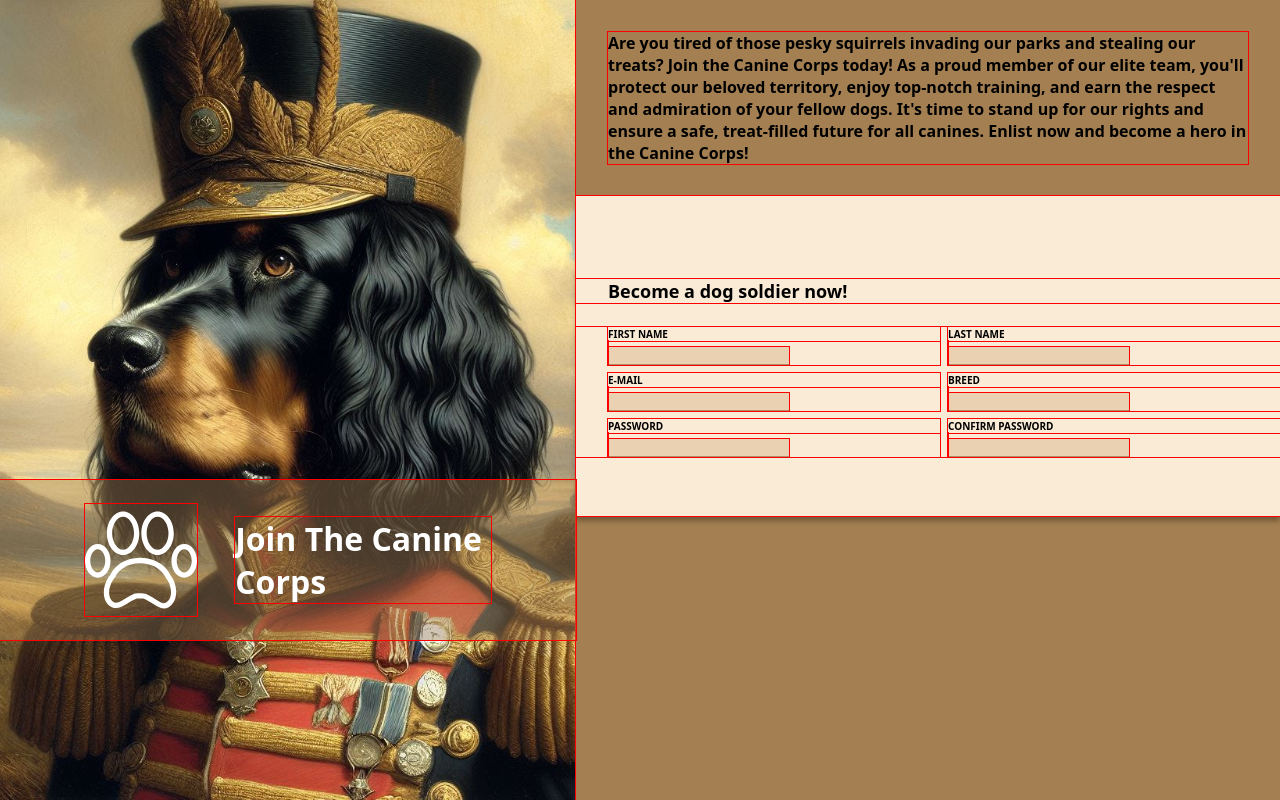
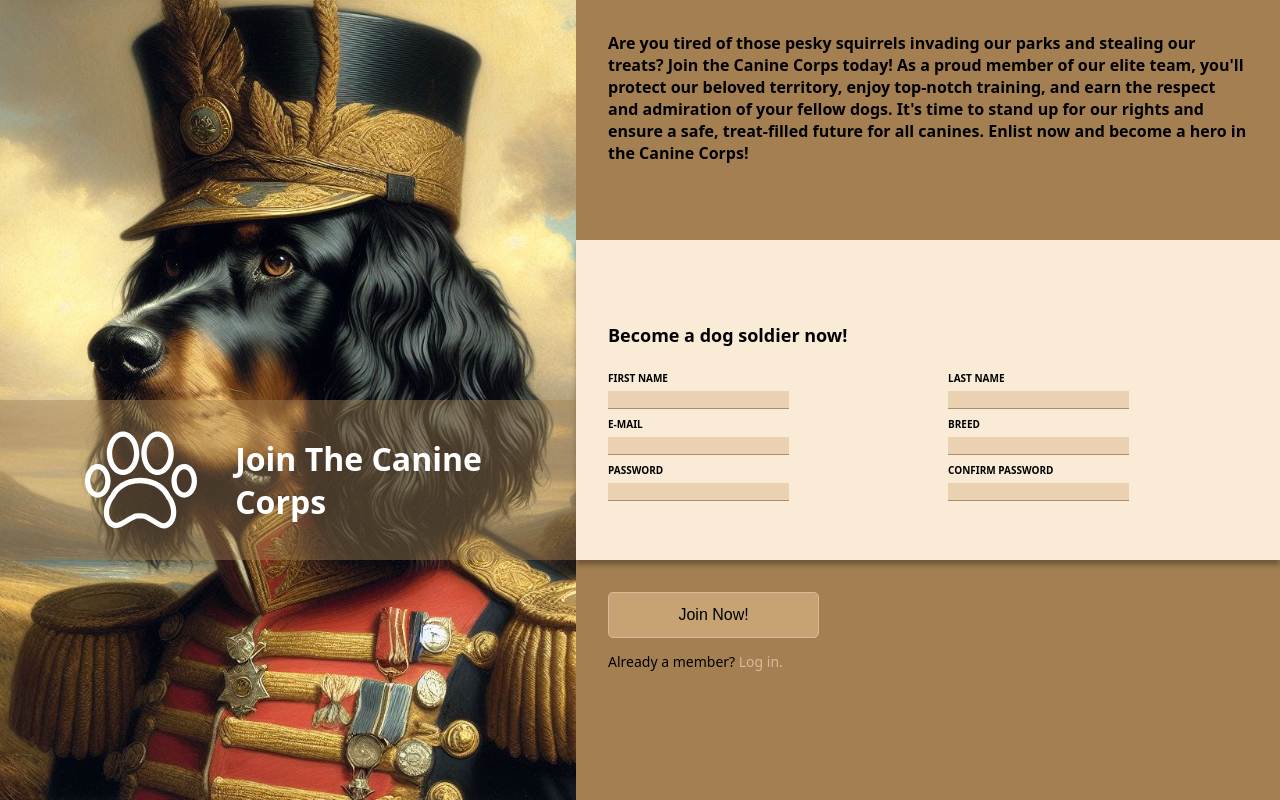
Before and after one commit to lrnzdmd/signup, a plain HTML site: page index.html in a window 1280 px wide. Drawn offline with Linux system fonts and the light colour scheme.

Commit message:
added javascript to connect button to form and check validity

```diff
--- a/index.html
+++ b/index.html
@@ -4,6 +4,7 @@
     <meta charset="UTF-8">
     <meta name="viewport" content="width=device-width, initial-scale=1.0">
     <link rel="stylesheet" href="./style.css">
+    <script src="./script.js" defer></script>
     <title>Sign Up!</title>
 </head>
 <body>
@@ -14,14 +15,16 @@
         </div>
     </div>
     <div class="formside">
+        <div class="formouterup">
         <h4>Are you tired of those pesky squirrels invading our parks and stealing our treats?
             Join the Canine Corps today! As a proud member of our elite team, you'll protect our
             beloved territory, enjoy top-notch training, and earn the respect and admiration of your
              fellow dogs. It's time to stand up for our rights and ensure a safe, treat-filled future
               for all canines. Enlist now and become a hero in the Canine Corps!</h4>
-        <div class="forminput">
+             </div>
+             <div class="forminput">
             <h4>Become a dog soldier now!</h4>
-            <form action="signup" method="post">
+            <form action="signup" method="post" id="form">
                 <div class="inputfield">
                     <p>FIRST NAME</p>
                 <label for="firstname"></label>
@@ -54,6 +57,10 @@
                     </div>
             </form>
         </div>
+        <div class="formouterup">
+            <button type="submit" id="submit">Join Now!</button>
+            <p>Already a member? <a>Log in.</a></p>
+        </div>
     </div>
 
 </body>
--- /dev/null
+++ b/script.js
@@ -0,0 +1,17 @@
+document.addEventListener("DOMContentLoaded", function(){
+    let submitbutton = document.getElementById("submit");
+    submitbutton.addEventListener("click", function (){
+        submitForm()
+    });
+
+});
+
+function submitForm() {
+    let form = document.getElementById("form");
+    if (form.checkValidity()) {
+        form.submit();
+    }
+    else {
+        alert("Please fill out all the required fields correctly")
+    }
+}
--- a/style.css
+++ b/style.css
@@ -1,9 +1,10 @@
-* {outline: 1px solid red;}
+
 
 body {
     font-family: system-ui, -apple-system, BlinkMacSystemFont, 'Segoe UI', Roboto, Oxygen, Ubuntu, Cantarell, 'Open Sans', 'Helvetica Neue', sans-serif;
     margin: 0px;
     padding: 0px;
+    height: 100vh;
     display: flex;
 }
 
@@ -18,7 +19,7 @@ body {
 }
 
 .logobar {
-    transform: translateY(20vh);
+    transform: translateY(10vh);
     display: flex;
     justify-content: center;
     align-items: center;
@@ -46,12 +47,38 @@ body {
     flex-direction: column;
     font-size: 18px;
 }
-.formside > h4 {
+.formouterup {
+    margin:0;
+    height: 30vh;
+    display: flex;
+    flex-direction: column;
+}
+.formouterup button {
+    font-size: 16px;
+    border-radius: 5px;
+    padding: 0.8rem 2rem 0.8rem 2rem;
+    width: 30%;
+    border: 1px solid rgb(218, 184, 156);
+    background-color: rgba(212, 175, 126, 0.747);
+    margin-top: 2rem;
+    margin-left: 2rem;
+}
+
+.formouterup p {
+    margin-left: 2rem;
+    font-size: 14px;
+}
+.formouterup a {
+    color:rgb(218, 184, 156);
+}
+
+.formside > h4 , .formouterup h4 {
     margin: 2rem;
     font-size: 16px;
 }
 
 .forminput {
+    align-self: center;
     display: flex;
     flex-direction: column;
     justify-content: center;
```
